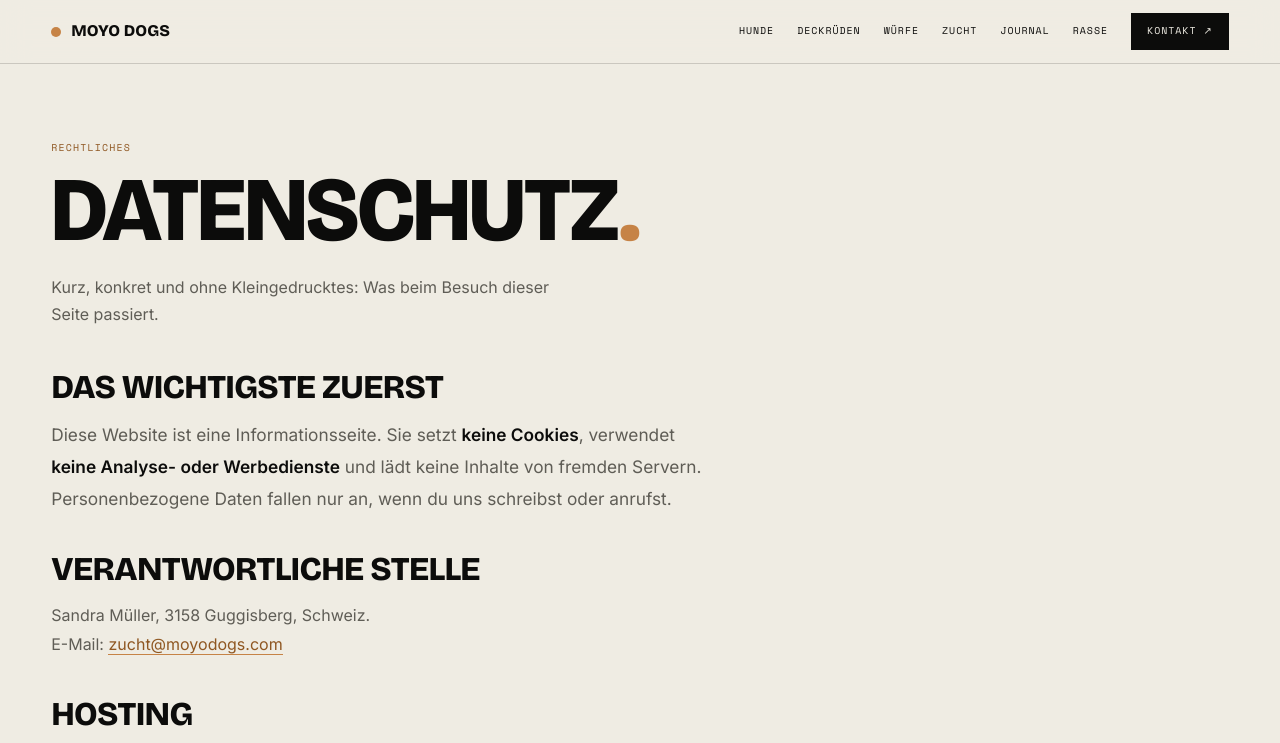
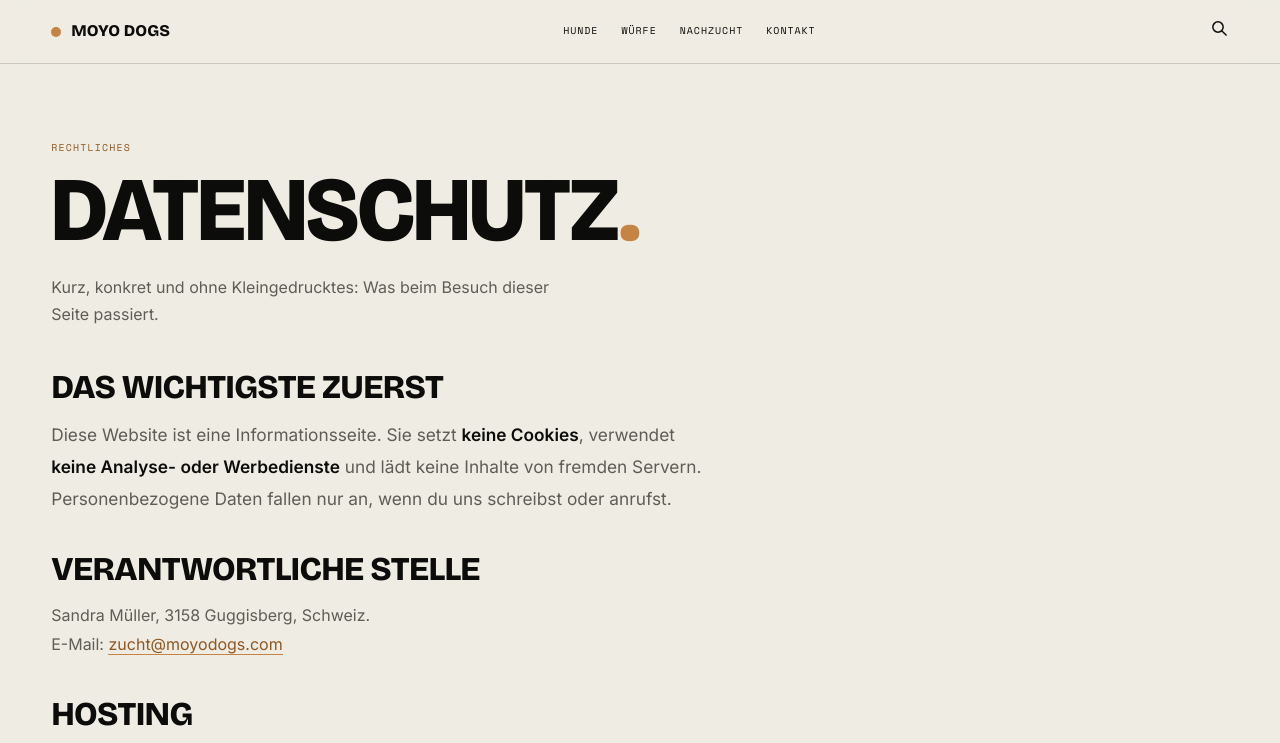
Before and after one commit to shadesofym/moyodogs, an Astro site: page /datenschutz in a window 1280 px wide. Shown: the top 743 px of the page. Built offline with nearby package versions, Linux system fonts and the light colour scheme; Astro itself is replaced by a stand-in of ours.

Commit message:
Match mockup header navigation, logo and accessible menu controls

```diff
--- a/src/layouts/Base.astro
+++ b/src/layouts/Base.astro
@@ -26,8 +26,8 @@ const website={'@type':'WebSite','@id':`${siteOrigin}/#website`,name:site.name,u
 const page={'@type':article?'BlogPosting':'WebPage','@id':`${canonical}#page`,url:canonical,name:title,headline:title,description,inLanguage:'de-CH',isPartOf:{'@id':`${siteOrigin}/#website`},image:socialImage,...(article&&date?{datePublished:date.toISOString(),author:{'@id':founderId},publisher:{'@id':`${siteOrigin}/#organisation`},mainEntityOfPage:canonical}:{})};
 const breadcrumbs=pathname==='/'?null:{'@type':'BreadcrumbList',itemListElement:[{'@type':'ListItem',position:1,name:'MOYO DOGS',item:siteOrigin+'/'},{'@type':'ListItem',position:2,name:title,item:canonical}]};
 const structured={'@context':'https://schema.org','@graph':[organisation,founder,website,page,...(breadcrumbs?[breadcrumbs]:[]),...extraJsonLd]};
-const links = [['/hunde/', 'Hunde'], ['/hunde/#deckrueden', 'Deckrüden'], ['/wuerfe/', 'Würfe'], ['/zucht/', 'Zucht'], ['/blog/', 'Journal']];
-const active=(href:string)=>pathname.startsWith(href)||(href==='/blog/'&&pathname.startsWith('/vorschau/journal/'));
+const links = [['/hunde/', 'Hunde'], ['/wuerfe/', 'Würfe'], ['/nachzucht/', 'Nachzucht'], ['/kontakt/', 'Kontakt']];
+const active=(href:string)=>pathname.startsWith(href);
 ---
 <!doctype html>
 <html lang="de-CH">
@@ -58,10 +58,13 @@ const active=(href:string)=>pathname.startsWith(href)||(href==='/blog/'&&pathnam
   <a href="/" class="brand" aria-label="MOYO DOGS Startseite">{site.name}</a>
   <nav class="desktop-nav" aria-label="Hauptnavigation">
     {links.map(([href, label]) => <a href={href} aria-current={active(href) ? 'page' : undefined}>{label}</a>)}
-    <a href="/rasse/">Rasse</a>
-    <a class="nav-contact" href="/kontakt/">Kontakt ↗</a>
   </nav>
-  <button class="menu-toggle" type="button" data-menu-toggle aria-expanded="false" aria-controls="site-menu">Menü</button>
+  <div class="header-actions">
+    <a class="header-search" href="/suche/" aria-label="Website durchsuchen" aria-current={pathname==='/suche/' ? 'page' : undefined}>
+      <svg viewBox="0 0 24 24" width="20" height="20" fill="none" stroke="currentColor" stroke-width="1.8" stroke-linecap="round" aria-hidden="true"><circle cx="10.8" cy="10.8" r="6.2"></circle><path d="m15.5 15.5 5 5"></path></svg>
+    </a>
+    <button class="menu-toggle" type="button" data-menu-toggle aria-expanded="false" aria-controls="site-menu">Menü <span class="menu-toggle-lines" aria-hidden="true"></span></button>
+  </div>
 </header>
 <nav class="site-menu" id="site-menu" aria-label="Hauptnavigation" data-menu data-open="false" inert>
   <button class="site-menu-close" type="button" data-menu-close>Schliessen ✕</button>
@@ -69,10 +72,11 @@ const active=(href:string)=>pathname.startsWith(href)||(href==='/blog/'&&pathnam
     <a href="/hunde/">Hunde <span>01</span></a>
     <a href="/hunde/#deckrueden">Deckrüden <span>02</span></a>
     <a href="/wuerfe/">Würfe <span>03</span></a>
-    <a href="/zucht/">Zucht <span>04</span></a>
-    <a href="/rasse/">Rasse <span>05</span></a>
-    <a href="/blog/">Journal <span>06</span></a>
-    <a href="/kontakt/">Kontakt <span>07</span></a>
+    <a href="/nachzucht/">Nachzucht <span>04</span></a>
+    <a href="/zucht/">Zucht <span>05</span></a>
+    <a href="/rasse/">Rasse <span>06</span></a>
+    <a href="/blog/">Journal <span>07</span></a>
+    <a href="/kontakt/">Kontakt <span>08</span></a>
     <div class="site-menu-foot"><span>Kanton Bern · Schweiz</span><EmailLink/></div>
   </div>
 </nav>
```
